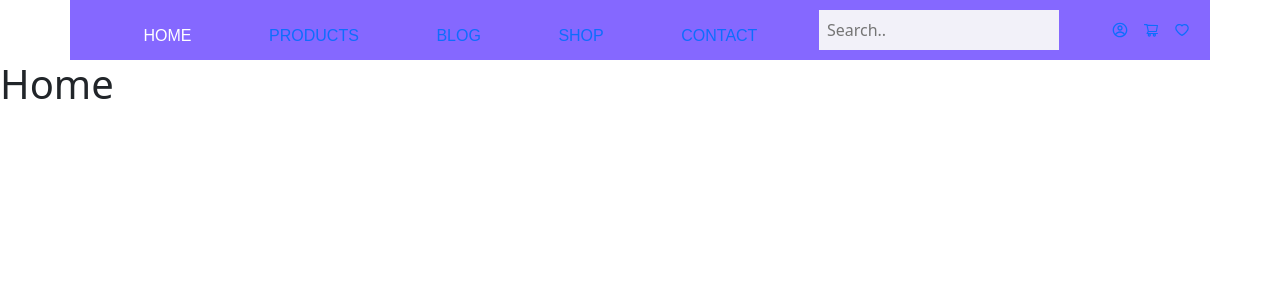
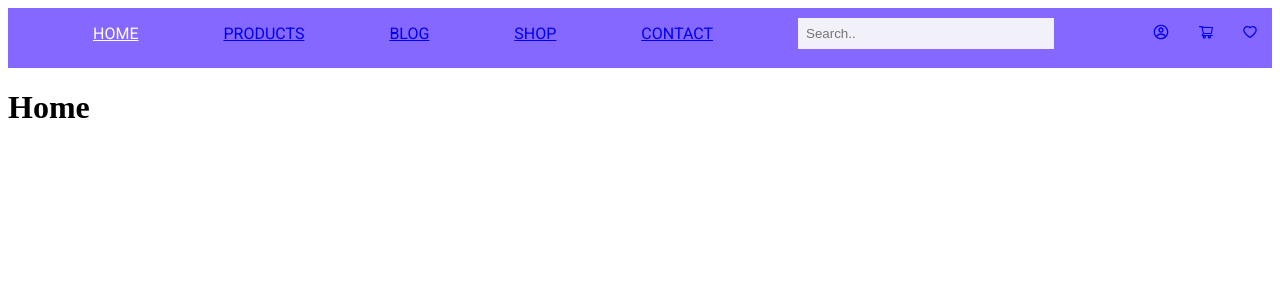
Before and after one commit to koenwisse/front-webshop, a React (Create React App) app: page / in a window 1280 px wide. Shown: the top 300 px of the page. Built offline with nearby package versions, Linux system fonts and the light colour scheme.

Commit message:
fixed navbar styling after merging code Millie and worked on shop page

```diff
--- /dev/null
+++ b/src/components/FilterBar/ProductCard.js
@@ -0,0 +1,7 @@
+import React from "react";
+import { Col, Container, Row, Card, Button, ListGroup } from "react-bootstrap";
+import { Link } from "react-router-dom";
+
+export default function FilterBar() {
+  return;
+}
--- /dev/null
+++ b/src/components/FilterBar/styles.css
@@ -0,0 +1,8 @@
+.container {
+  display: flex;
+  flex-direction: row;
+  flex-wrap: wrap;
+  margin: "50";
+
+  /* or inline-flex */
+}
--- a/src/components/NavBar/index.js
+++ b/src/components/NavBar/index.js
@@ -7,11 +7,11 @@ import { AiOutlineHeart } from "react-icons/ai";
 import { NavItem } from "react-bootstrap";
 import { Link } from "react-router-dom";
 
-// import { CgProfile } from "@react-icons/all-files/fa/CgProfile";
-
 export default function NavBar() {
   return (
+    // CONTAINER
     <div className="container">
+      {/* INPUT */}
       <div className="input-container">
         <input
           type="text"
@@ -25,6 +25,7 @@ export default function NavBar() {
           }}
         />
       </div>
+      {/* LINKS */}
       <div className="link-container">
         <NavBarItem path="/" linkText="HOME"></NavBarItem>
         <NavBarItem path="/products" linkText="PRODUCTS"></NavBarItem>
@@ -32,6 +33,7 @@ export default function NavBar() {
         <NavBarItem path="/shop" linkText="SHOP"></NavBarItem>
         <NavBarItem path="/contact" linkText="CONTACT"></NavBarItem>
       </div>
+      {/* ICONS */}
       <div className="icons-container">
         <NavItem>
           <Link to="/profile">
--- a/src/components/NavBar/styles.css
+++ b/src/components/NavBar/styles.css
@@ -6,7 +6,9 @@
   /* Fixed height */
   height: 60px;
   background-color: #8568ff;
+  /* flex box */
 }
+
 .link-container {
   display: flex;
   order: 1;
@@ -18,8 +20,9 @@
   margin-bottom: 2rem;
   /* margin-left: auto;
   margin-right: auto; */
-  font-family: “Roboto”, sans-serif;
+  font-family: "Roboto", sans-serif;
 }
+
 .input-container {
   /* display: flex; */
   order: 2;
@@ -27,6 +30,7 @@
   flex-grow: 1;
   justify-content: space-evenly;
 }
+
 .icons-container {
   display: flex;
   order: 3;
@@ -37,8 +41,9 @@
   margin-top: 1rem;
   margin-bottom: 2rem;
 }
+
 .icon {
   display: flex;
   flex-direction: row;
-  width: “5rem”;
+  width: "5rem";
 }
--- /dev/null
+++ b/src/components/ProductCard/ProductCard.js
@@ -0,0 +1,50 @@
+import React from "react";
+import { Col, Container, Row, Card, Button, ListGroup } from "react-bootstrap";
+import { Link } from "react-router-dom";
+
+export default function ProductCard(props) {
+  return (
+    <Card style={{ width: "21rem" }}>
+      <Card.Body>
+        <ListGroup>
+          <Card.Img style={{ width: 300, height: 300 }} src={props.image} />
+        </ListGroup>
+        <ListGroup>
+          <ListGroup.Item>
+            <div>ID: </div>
+            {props.id}
+          </ListGroup.Item>
+          <ListGroup.Item>
+            <div>Price: </div>
+            {props.price}
+          </ListGroup.Item>
+        </ListGroup>
+
+        {/* style={{
+          marginTop: "45px",
+          textAlign: "center",
+        }}
+      >
+        <Row>
+          <Col md={{ span: 3, offset: 0 }}>
+            <Link to={`/shop/${props.id}`}>
+              <Card.Img
+                //   variant="top"
+                src={props.image}
+                alt="product-img"
+                style={{ width: 250, height: 250 }}
+              />
+            </Link>
+          </Col>
+          <Col md={9}>
+            <h3>{props.title}</h3>
+            <p>
+              €{props.price} {props.rating}
+            </p>
+            <p>{props.description}</p>
+          </Col>
+        </Row> */}
+      </Card.Body>
+    </Card>
+  );
+}
--- /dev/null
+++ b/src/components/ProductCard/styles.css
@@ -0,0 +1,8 @@
+.container {
+  display: flex;
+  flex-direction: row;
+  flex-wrap: wrap;
+  margin: "50";
+
+  /* or inline-flex */
+}
--- a/src/index.js
+++ b/src/index.js
@@ -6,7 +6,7 @@ import store from "./store";
 import { Provider } from "react-redux";
 import { BrowserRouter as Router } from "react-router-dom";
 import reportWebVitals from "./reportWebVitals";
-import "bootstrap/dist/css/bootstrap.css";
+// import “bootstrap/dist/css/bootstrap.css”;
 
 ReactDOM.render(
   <Router>
--- a/src/pages/ShopPage/index.js
+++ b/src/pages/ShopPage/index.js
@@ -1,10 +1,12 @@
+//PACKAGES
 import React, { useEffect } from "react";
 import { useDispatch, useSelector } from "react-redux";
-// import { Container, Col, Row, Button } from "react-bootstrap";
-
+//REDUX
 import { selectProducts } from "../../store/product/selectors";
 import { fetchProducts } from "../../store/product/actions";
-import ProductCard from "../../components/ProductCard";
+//COMP
+import ProductCard from "../../components/ProductCard/ProductCard";
+//STYLE
 import "./styles.css";
 
 export default function ShopPage() {
@@ -15,7 +17,9 @@ export default function ShopPage() {
     dispatch(fetchProducts());
   }, [dispatch]);
 
-  return products.map((product) => {
+  return (
+    <div className="container">
+      {products.map((product) => {
         return (
           <ProductCard
             key={product.id}
@@ -27,5 +31,8 @@ export default function ShopPage() {
             image={product.mainImage}
           />
         );
-  });
+      })}
+      ;
+    </div>
+  );
 }
--- a/src/pages/ShopPage/styles.css
+++ b/src/pages/ShopPage/styles.css
@@ -0,0 +1,6 @@
+.container {
+  display: flex;
+  flex-direction: column;
+
+  /* or inline-flex */
+}
```
Lines whose indentation alone changed are shown as unchanged.
